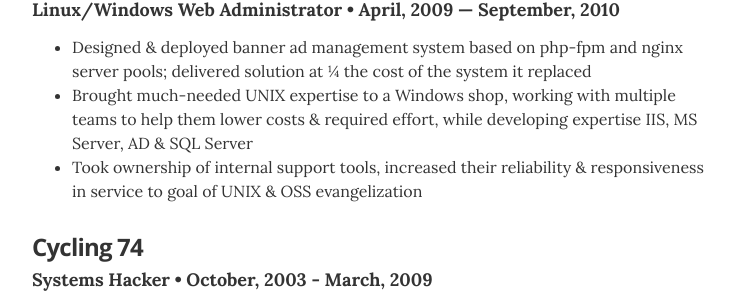
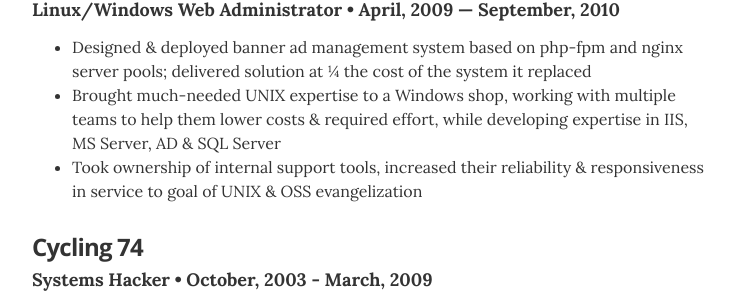
Before and after one commit to wallacewinfrey/wallacewinfrey.github.io, a Jekyll site: the page built from index.html, in a window 1280 px wide and 900 px high, scrolled down 1819 px. Shown: the part 175-478 px from the top of the window, without its empty margins (268-1011 px from the left). Built offline with Jekyll 4.4.1, drawn with Linux system fonts in a browser that asks for light colours.

Commit message:
fixed typo

```diff
--- a/_data/experience.yml
+++ b/_data/experience.yml
@@ -15,7 +15,7 @@
 - company: Wall Street On Demand
   position: Linux/Windows Web Administrator
   duration: April, 2009 &mdash; September, 2010
-  summary: <ul> <li> Designed & deployed banner ad management system based on php-fpm and nginx server pools; delivered solution at ¼ the cost of the system it replaced <li> Brought much-needed UNIX expertise to a Windows shop, working with multiple teams to help them lower costs & required effort, while developing expertise IIS, MS Server, AD & SQL Server <li> Took ownership of internal support tools, increased their reliability & responsiveness in service to goal of UNIX & OSS evangelization </ul>
+  summary: <ul> <li> Designed & deployed banner ad management system based on php-fpm and nginx server pools; delivered solution at ¼ the cost of the system it replaced <li> Brought much-needed UNIX expertise to a Windows shop, working with multiple teams to help them lower costs & required effort, while developing expertise in IIS, MS Server, AD & SQL Server <li> Took ownership of internal support tools, increased their reliability & responsiveness in service to goal of UNIX & OSS evangelization </ul>
 
 # Systems Administrator
 - company: Cycling 74
```
